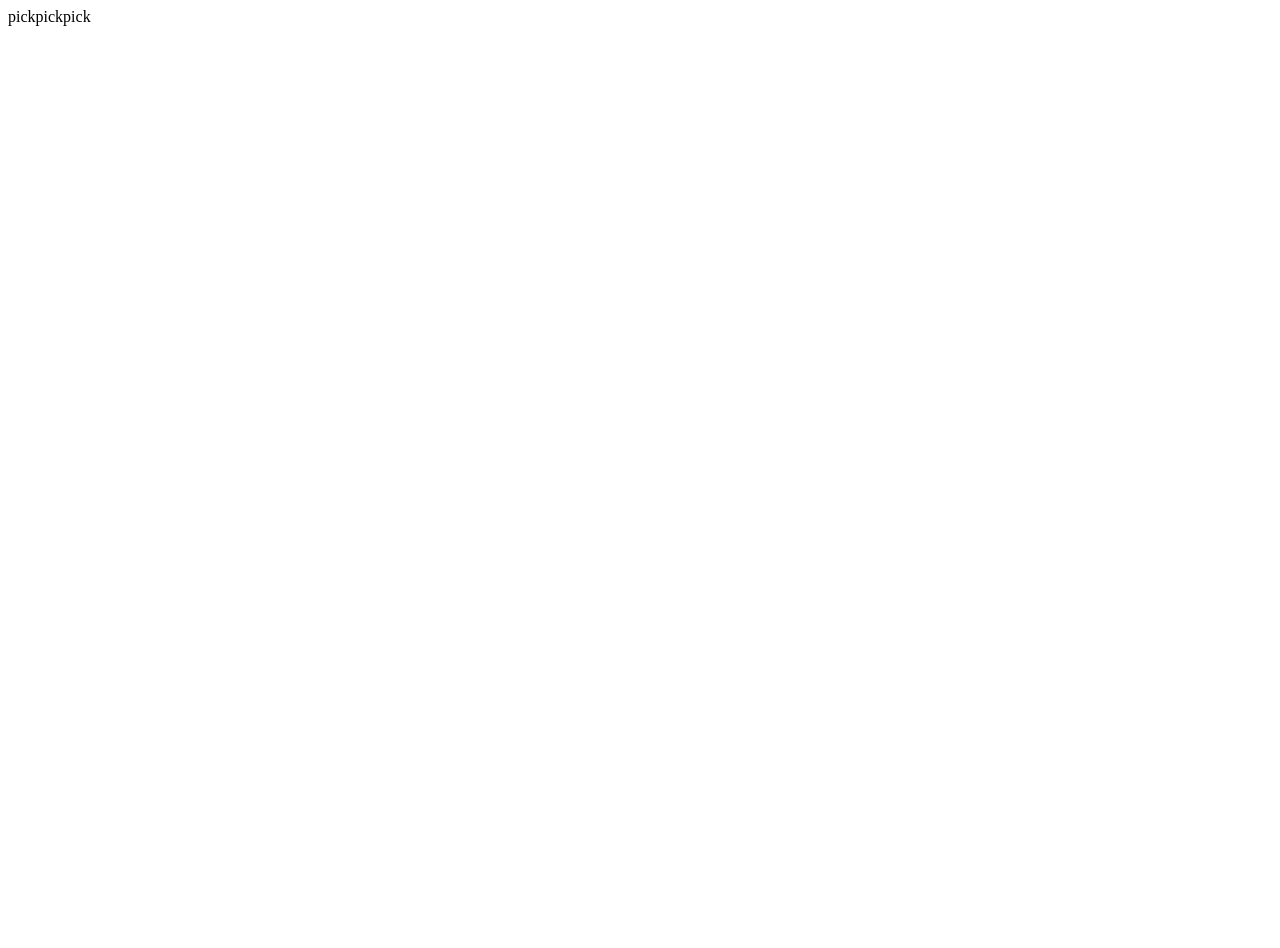
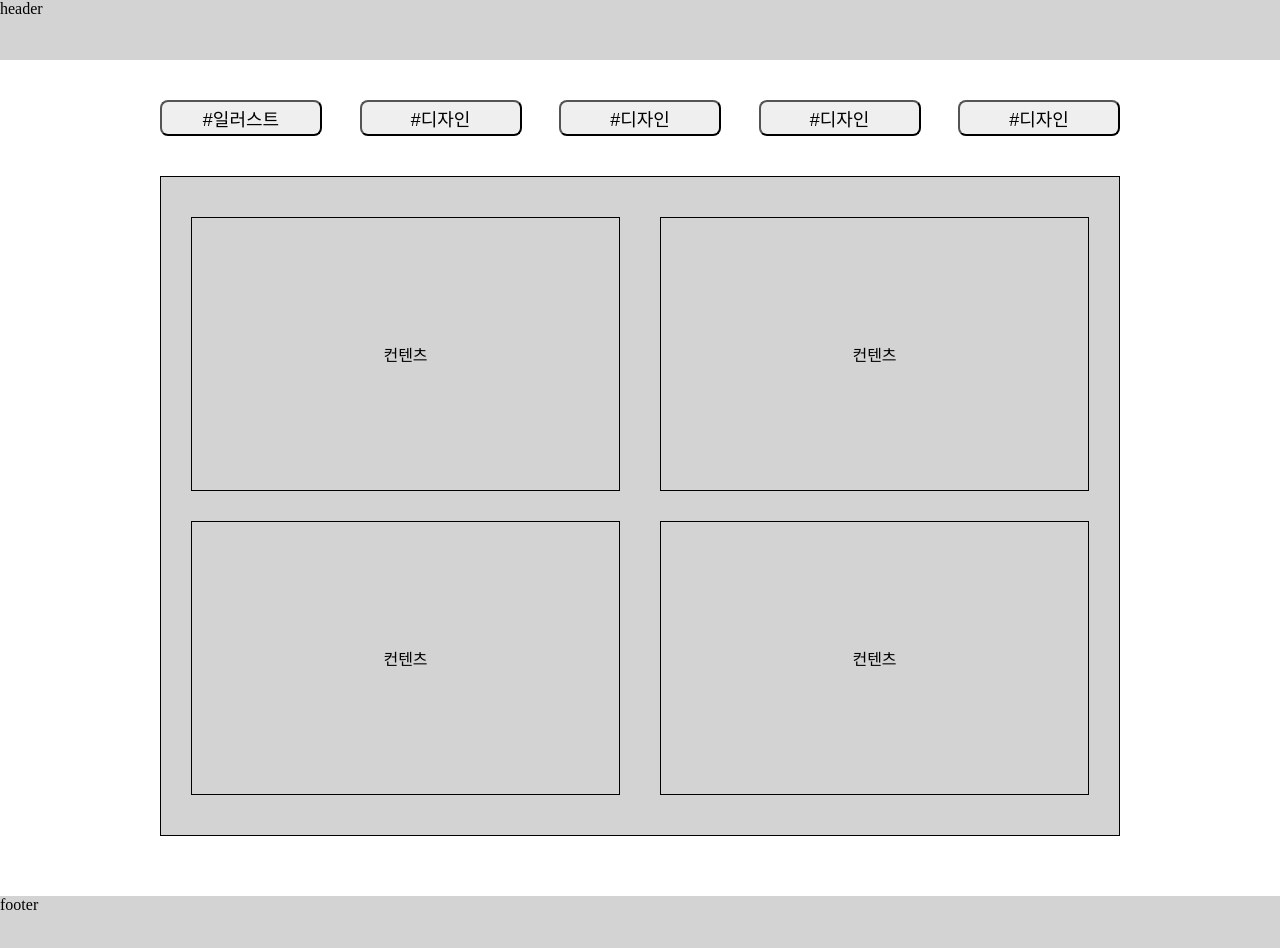
Before and after one commit to pickpickpick-project/pickpickpick-front, a React (Create React App) app: page / in a window 1280 px wide. Shown: the top 948 px of the page. Before the commit the page ends 800 px from the top, so only its background shows below. Built offline with nearby package versions, Linux system fonts and the light colour scheme.

Commit message:
feat: 메인화면 구조

```diff
--- a/package.json
+++ b/package.json
@@ -13,6 +13,7 @@
     "react": "^18.2.0",
     "react-dom": "^18.2.0",
     "react-scripts": "5.0.1",
+    "styled-components": "^5.3.6",
     "typescript": "^4.9.4",
     "web-vitals": "^2.1.4"
   },
@@ -39,5 +40,8 @@
       "last 1 firefox version",
       "last 1 safari version"
     ]
+  },
+  "devDependencies": {
+    "@types/styled-components": "^5.1.26"
   }
 }
--- a/src/App.tsx
+++ b/src/App.tsx
@@ -1,7 +1,12 @@
 import React from "react";
+import Main from "./pages/Home/Main";
 
 function App() {
-  return <div className="App">pickpickpick</div>;
+  return (
+    <div className="App" style={{ margin: "-8px" }}>
+      <Main />
+    </div>
+  );
 }
 
 export default App;
--- /dev/null
+++ b/src/components/Home/MainContent.tsx
@@ -0,0 +1,20 @@
+import styled from "styled-components";
+
+const ContentStyle = styled.div`
+  border: 1px solid black;
+  height: 17em;
+  display: flex;
+  justify-content: center;
+  align-items: center;
+  cursor: pointer;
+`;
+
+const MainContent = () => {
+  return (
+    <ContentStyle>
+      <div className="content">컨텐츠</div>
+    </ContentStyle>
+  );
+};
+
+export default MainContent;
--- a/src/components/Home/test.tsx
+++ /dev/null
@@ -1,3 +0,0 @@
-const test = () => {};
-
-export default test;
--- /dev/null
+++ b/src/pages/Home/Main.tsx
@@ -0,0 +1,70 @@
+import styled from "styled-components";
+import MainContent from "../../components/Home/MainContent";
+
+const MainStyle = styled.div`
+  .header {
+    height: 60px;
+    background-color: lightgray;
+  }
+
+  .main {
+    margin: 40px 10rem;
+    margin-bottom: 60px;
+  }
+
+  .tags {
+    display: flex;
+    justify-content: space-between;
+    width: 100%;
+    margin-bottom: 40px;
+  }
+
+  .tag {
+    font-size: 18px;
+    width: 9em;
+    height: 2em;
+    border-radius: 8px;
+    cursor: pointer;
+  }
+
+  .contents-container {
+    border: 1px solid black;
+    background-color: lightgray;
+    display: grid;
+    grid-template-columns: 1fr 1fr;
+    gap: 30px;
+    column-gap: 40px;
+    padding: 40px 30px;
+  }
+
+  footer {
+    background-color: lightgray;
+    height: 60px;
+  }
+`;
+
+const Main = () => {
+  return (
+    <MainStyle>
+      <div className="header">header</div>
+      <section className="main">
+        <div className="tags">
+          <button className="tag">#일러스트</button>
+          <button className="tag">#디자인</button>
+          <button className="tag">#디자인</button>
+          <button className="tag">#디자인</button>
+          <button className="tag">#디자인</button>
+        </div>
+        <div className="contents-container">
+          <MainContent />
+          <MainContent />
+          <MainContent />
+          <MainContent />
+        </div>
+      </section>
+      <footer>footer</footer>
+    </MainStyle>
+  );
+};
+
+export default Main;
--- a/src/pages/Home/test.tsx
+++ /dev/null
@@ -1,3 +0,0 @@
-const test = () => {};
-
-export default test;
```
Also changed, not shown: 1 other file (tests, documents, lock files or other folders).
